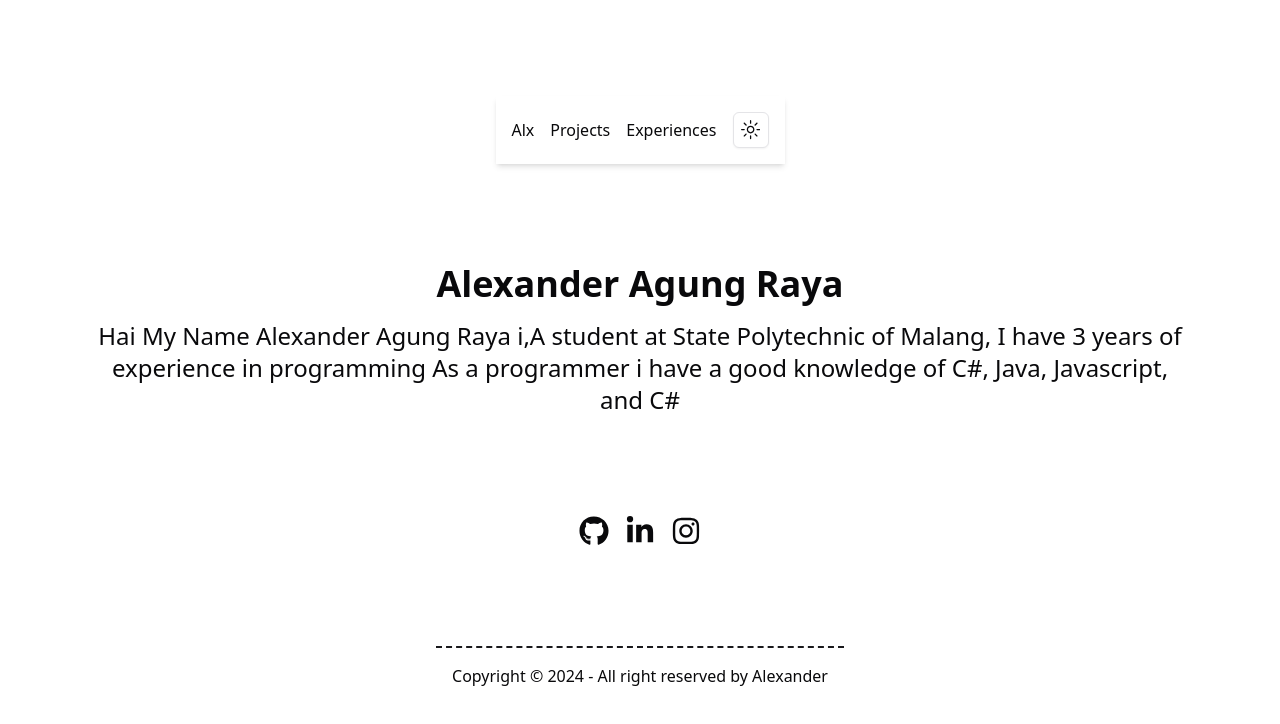
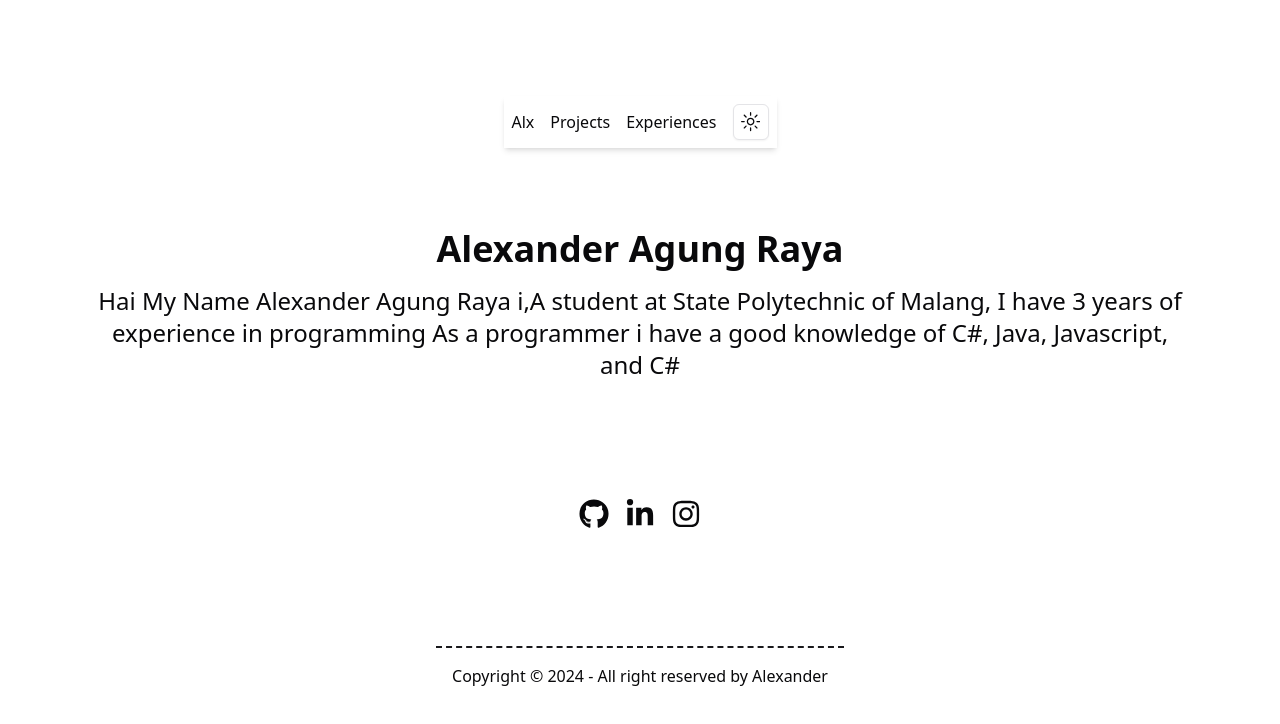
Before and after one commit to AlexanderDev2004/AlexPortofolio, a Next.js app in the folder Alex-Porto/: page / in a window 1280 px wide. Shown: the top 724 px of the page. Built offline with nearby package versions, Linux system fonts and the light colour scheme.

Commit message:
utak-utik3

```diff
--- a/Alex-Porto/src/app/page.tsx
+++ b/Alex-Porto/src/app/page.tsx
@@ -12,7 +12,7 @@ export default function Home() {
       <Navbar hover={"hover:text-accent"} />
 
       {/* About */}
-      <div className="flex flex-col items-center justify-center mt-10">
+      <div className="flex flex-col items-center justify-center mt-1">
         <h1 className="text-4xl font-bold text-center">Alexander Agung Raya</h1>
         <p className="text-2xl text-center mt-4">
         {AboutData.About}
--- a/Alex-Porto/src/component/header/Navbar.tsx
+++ b/Alex-Porto/src/component/header/Navbar.tsx
@@ -10,7 +10,7 @@ interface NavbarProps {
 
 export default function Navbar({ hover }: NavbarProps) {
   return (
-    <nav className="flex items-center justify-between p-4 bg-base-100 shadow-md">
+    <nav className="flex items-center justify-between p-2 bg-base-100 shadow-md">
       <div className="flex items-center space-x-4">
         <NavbarTitle hover={hover} />
         <div className="hidden lg:flex">
```
